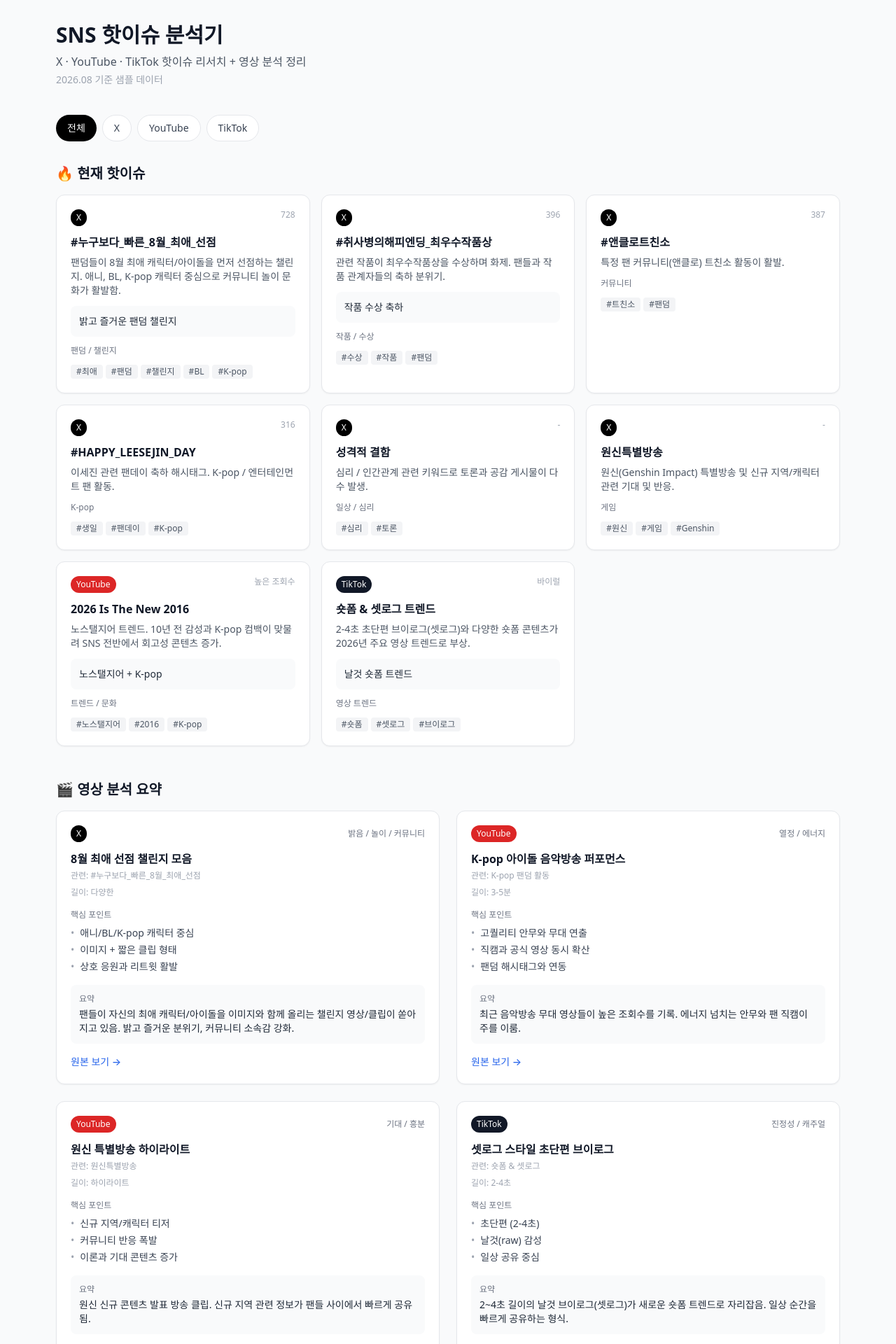
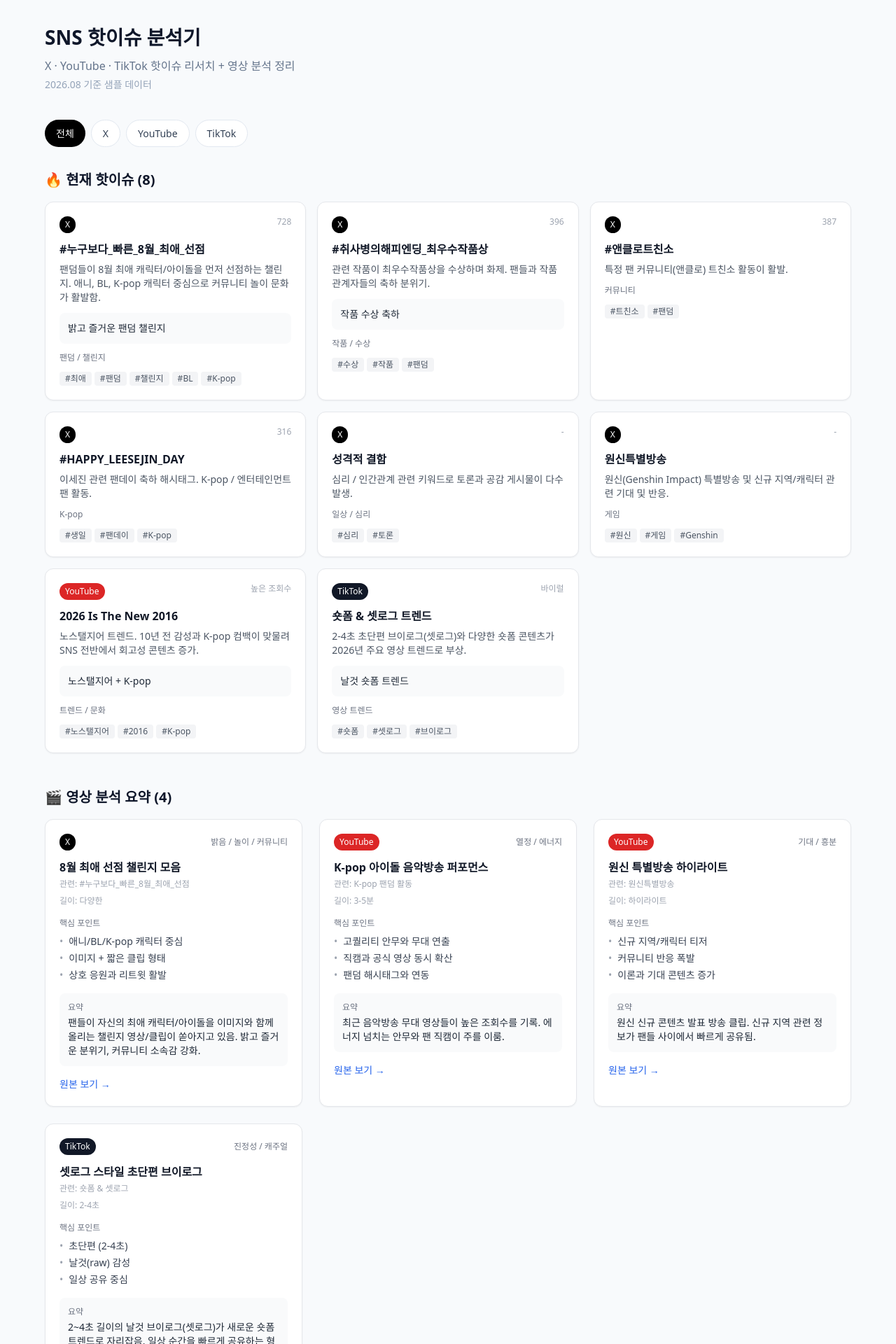
Before and after one commit to aljjang95/sns-hot-issue-analyzer, a Next.js app: page / in a window 1280 px wide. Shown: the top 1920 px of the page at 70% size. Built offline with nearby package versions, Linux system fonts and the light colour scheme.

Commit message:
fix: simplify page to prevent blank screen

```diff
--- a/app/page.tsx
+++ b/app/page.tsx
@@ -5,69 +5,98 @@
 import { VideoCard } from "../components/VideoCard";
 import { sampleTrends, sampleVideos } from "../lib/sample-data";
 
+type Tab = "all" | "x" | "youtube" | "tiktok";
+
 export default function Home() {
-  const [activeTab, setActiveTab] = useState<"all" | "x" | "youtube" | "tiktok">("all");
+  const [activeTab, setActiveTab] = useState<Tab>("all");
 
-  const filteredTrends = activeTab === "all"
+  const filteredTrends =
+    activeTab === "all"
       ? sampleTrends
-    : sampleTrends.filter(t => t.platform === activeTab);
+      : sampleTrends.filter((t) => t.platform === activeTab);
 
-  const filteredVideos = activeTab === "all"
+  const filteredVideos =
+    activeTab === "all"
       ? sampleVideos
-    : sampleVideos.filter(v => v.platform === activeTab);
+      : sampleVideos.filter((v) => v.platform === activeTab);
 
   return (
-    <main className="max-w-6xl mx-auto px-4 py-8 bg-gray-50 min-h-screen">
-      <header className="mb-10">
-        <h1 className="text-3xl font-bold text-gray-900 mb-2">
+    <div style={{ background: "#f8fafc", minHeight: "100vh", color: "#0f172a", padding: "32px 16px", fontFamily: "system-ui, sans-serif" }}>
+      <div style={{ maxWidth: "1152px", margin: "0 auto" }}>
+        <header style={{ marginBottom: "40px" }}>
+          <h1 style={{ fontSize: "28px", fontWeight: "bold", marginBottom: "8px" }}>
             SNS 핫이슈 분석기
           </h1>
-        <p className="text-gray-600">
+          <p style={{ color: "#64748b" }}>
             X · YouTube · TikTok 핫이슈 리서치 + 영상 분석 정리
           </p>
-        <p className="text-sm text-gray-400 mt-1">
+          <p style={{ fontSize: "14px", color: "#94a3b8", marginTop: "4px" }}>
             2026.08 기준 샘플 데이터
           </p>
         </header>
 
-      <div className="flex gap-2 mb-8 flex-wrap">
+        <div style={{ display: "flex", gap: "8px", marginBottom: "32px", flexWrap: "wrap" }}>
           {(["all", "x", "youtube", "tiktok"] as const).map((tab) => (
             <button
               key={tab}
               onClick={() => setActiveTab(tab)}
-            className={`px-4 py-2 rounded-full text-sm font-medium transition ${
-              activeTab === tab
-                ? "bg-black text-white"
-                : "bg-white border border-gray-200 text-gray-700 hover:bg-gray-100"
-            }`}
+              style={{
+                padding: "8px 16px",
+                borderRadius: "9999px",
+                fontSize: "14px",
+                fontWeight: 500,
+                border: activeTab === tab ? "none" : "1px solid #e2e8f0",
+                background: activeTab === tab ? "#000" : "#fff",
+                color: activeTab === tab ? "#fff" : "#334155",
+                cursor: "pointer",
+              }}
             >
-            {tab === "all" ? "전체" : tab === "x" ? "X" : tab === "youtube" ? "YouTube" : "TikTok"}
+              {tab === "all"
+                ? "전체"
+                : tab === "x"
+                ? "X"
+                : tab === "youtube"
+                ? "YouTube"
+                : "TikTok"}
             </button>
           ))}
         </div>
 
-      <section className="mb-12">
-        <h2 className="text-xl font-semibold mb-4 text-gray-900">🔥 현재 핫이슈</h2>
-        <div className="grid grid-cols-1 md:grid-cols-2 lg:grid-cols-3 gap-4">
+        <section style={{ marginBottom: "48px" }}>
+          <h2 style={{ fontSize: "20px", fontWeight: 600, marginBottom: "16px" }}>
+            🔥 현재 핫이슈 ({filteredTrends.length})
+          </h2>
+          {filteredTrends.length === 0 ? (
+            <p style={{ color: "#94a3b8" }}>데이터 없음</p>
+          ) : (
+            <div style={{ display: "grid", gridTemplateColumns: "repeat(auto-fill, minmax(280px, 1fr))", gap: "16px" }}>
               {filteredTrends.map((trend) => (
                 <TrendCard key={trend.id} trend={trend} />
               ))}
             </div>
+          )}
         </section>
 
         <section>
-        <h2 className="text-xl font-semibold mb-4 text-gray-900">🎬 영상 분석 요약</h2>
-        <div className="grid grid-cols-1 md:grid-cols-2 gap-6">
+          <h2 style={{ fontSize: "20px", fontWeight: 600, marginBottom: "16px" }}>
+            🎬 영상 분석 요약 ({filteredVideos.length})
+          </h2>
+          {filteredVideos.length === 0 ? (
+            <p style={{ color: "#94a3b8" }}>데이터 없음</p>
+          ) : (
+            <div style={{ display: "grid", gridTemplateColumns: "repeat(auto-fill, minmax(320px, 1fr))", gap: "24px" }}>
               {filteredVideos.map((video) => (
                 <VideoCard key={video.id} video={video} />
               ))}
             </div>
+          )}
         </section>
 
-      <footer className="mt-16 pt-8 border-t border-gray-200 text-center text-sm text-gray-500">
+        <footer style={{ marginTop: "64px", paddingTop: "32px", borderTop: "1px solid #e2e8f0", textAlign: "center", fontSize: "14px", color: "#64748b" }}>
           <p>MVP 버전</p>
-        <p className="mt-1">GitHub: aljjang95/sns-hot-issue-analyzer</p>
+          <p style={{ marginTop: "4px" }}>GitHub: aljjang95/sns-hot-issue-analyzer</p>
         </footer>
-    </main>
+      </div>
+    </div>
   );
 }
```
Lines whose indentation alone changed are shown as unchanged.
